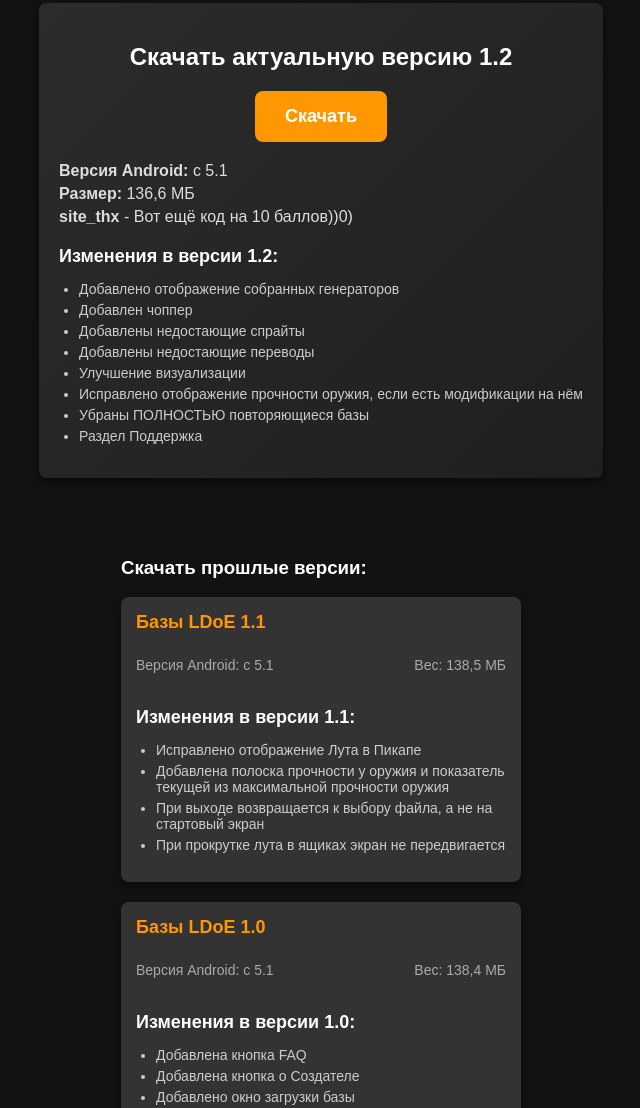
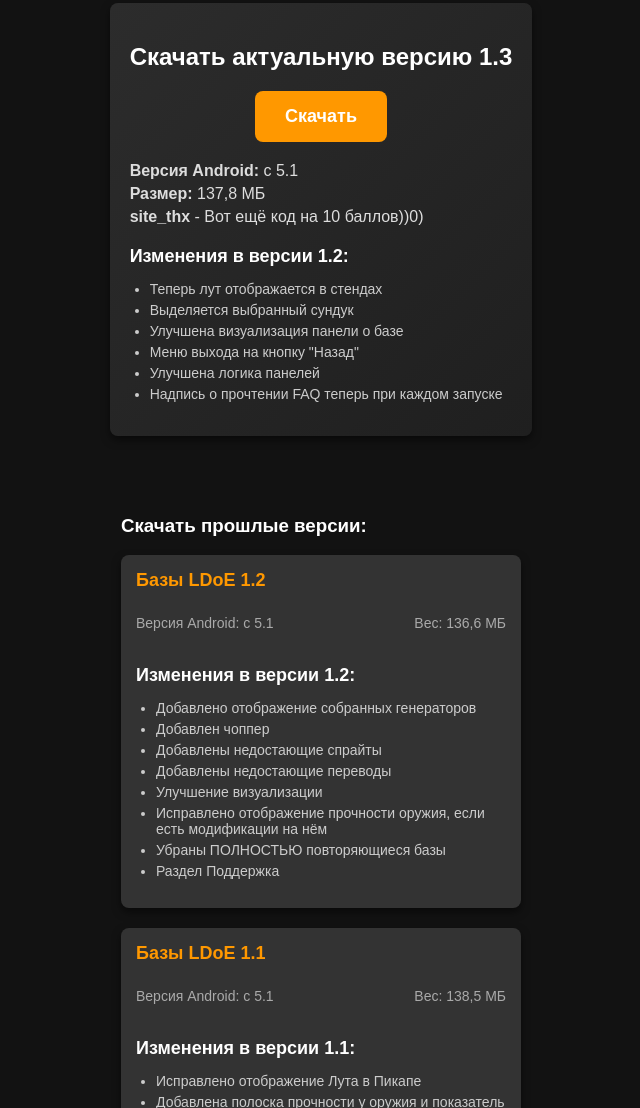
Before and after one commit to DanlokPlay/LDoEBases, a plain HTML site: page index.html in a window 1280 px wide. Shown: the part 273-1381 px from the top of the page, without its empty margins (319-959 px from the left). Drawn offline with Linux system fonts and the light colour scheme.

Commit message:
Update index.html

```diff
--- a/index.html
+++ b/index.html
@@ -163,32 +163,53 @@
 </header>
 
 <section class="download-section">
-    <h2>Скачать актуальную версию 1.2</h2>
-    <a href="https://drive.usercontent.google.com/download?id=1Ctoo-SU_oqVZK1G6sSfHB_O347-0qGMl" class="download-button">
+    <h2>Скачать актуальную версию 1.3</h2>
+    <a href="https://drive.usercontent.google.com/download?id=1D8IxVzTeLUBbIaehgt1BnnRvnPBB3u0G" class="download-button">
         Скачать
     </a>
     <div class="download-info">
         <p><strong>Версия Android:</strong> с 5.1</p>
-        <p><strong>Размер:</strong> 136,6 МБ</p>
+        <p><strong>Размер:</strong> 137,8 МБ</p>
         <p><strong>site_thx</strong> - Вот ещё код на 10 баллов))0)</p>
     </div>
     <div class="changelog">
         <h4>Изменения в версии 1.2:</h4>
         <ul>
-            <li>Добавлено отображение собранных генераторов</li>
-            <li>Добавлен чоппер</li>
-            <li>Добавлены недостающие спрайты</li>
-            <li>Добавлены недостающие переводы</li>
-            <li>Улучшение визуализации</li>
-            <li>Исправлено отображение прочности оружия, если есть модификации на нём</li>
-            <li>Убраны ПОЛНОСТЬЮ повторяющиеся базы</li>
-            <li>Раздел Поддержка</li>
+            <li>Теперь лут отображается в стендах</li>
+            <li>Выделяется выбранный сундук</li>
+            <li>Улучшена визуализация панели о базе</li>
+            <li>Меню выхода на кнопку "Назад"</li>
+            <li>Улучшена логика панелей</li>
+            <li>Надпись о прочтении FAQ теперь при каждом запуске</li>
         </ul>
     </div>
 </section>
 
 <section class="previous-versions">
     <h3>Скачать прошлые версии:</h3>
+
+    <div class="version">
+        <a href="https://drive.google.com/uc?export=download&id=1A4I9q0gXBQRJjlQNHdTQWB7peGzylRsR" class="download-link">
+            Базы LDoE 1.2
+        </a>
+        <div class="version-info">
+            <p>Версия Android: с 5.1</p>
+            <p>Вес: 136,6 МБ</p>
+        </div>
+        <div class="changelog">
+            <h4>Изменения в версии 1.2:</h4>
+            <ul>
+                <li>Добавлено отображение собранных генераторов</li>
+                <li>Добавлен чоппер</li>
+                <li>Добавлены недостающие спрайты</li>
+                <li>Добавлены недостающие переводы</li>
+                <li>Улучшение визуализации</li>
+                <li>Исправлено отображение прочности оружия, если есть модификации на нём</li>
+                <li>Убраны ПОЛНОСТЬЮ повторяющиеся базы</li>
+                <li>Раздел Поддержка</li>
+            </ul>
+        </div>
+    </div>
 
     <div class="version">
         <a href="https://drive.google.com/uc?export=download&id=1A4I9q0gXBQRJjlQNHdTQWB7peGzylRsR" class="download-link">
```
